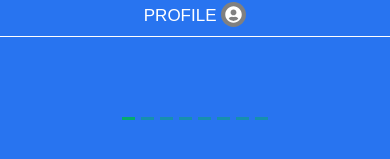
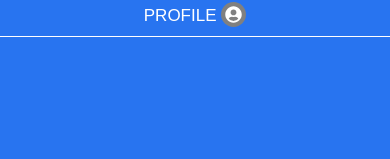
Before and after one commit to Ahmed-Zain-ul-Abideen/flask-app, a Flask app: page / in a window 390 px wide, after a click that opens the changed part. Shown: the part 364-523 px from the top of the page. Run offline with Flask 3, Linux system fonts and the light colour scheme; some libraries are stand-ins or nearby versions.

Commit message:
updated ui
updated ui

```diff
--- a/static/css/styles.css
+++ b/static/css/styles.css
@@ -1178,6 +1178,10 @@ input[type="password"]::-webkit-text-security {
   .my-globcontainer {
     max-width: 960px;
   }
+
+  .carousel-indicators {
+    bottom: -8px;
+  }
 }
 
 @media (max-width: 992px) {
@@ -1190,10 +1194,55 @@ input[type="password"]::-webkit-text-security {
   .my-globcontainer {
     max-width: 540px;
   }
+
+  .carousel-indicators {
+    bottom: -12px;
+  }
 }
 
 @media (max-width: 576px) {
   .my-globcontainer {
     max-width: 100%;
   }
+
+  .carousel-indicators {
+    bottom: -12px;
+  }
 }
+
+@media screen and (max-width: 768px) {
+  .carousel-indicators {
+    bottom: -8px;
+  }
+
+  .carousel-img {
+    height: auto;
+    object-fit: contain;      /* Maintain aspect ratio and ensure the image fits within the height */
+    width: auto;              /* Let the width adjust automatically based on the height */
+  }
+
+  .carousel-inner {
+    height: 135px;
+  }
+}
+
+
+@media screen and (max-width: 1168px) {
+  .carousel-indicators {
+    bottom: -8px;
+  }
+
+  .carousel-img {
+    height: auto;
+    object-fit: contain;      /* Maintain aspect ratio and ensure the image fits within the height */
+    width: auto;              /* Let the width adjust automatically based on the height */
+  }
+
+  .carousel-inner {
+    height: 135px;
+  }
+}
+
+.for_the_indicators {
+  display: none;
+}
--- a/templates/baseV3.html
+++ b/templates/baseV3.html
@@ -176,11 +176,16 @@
 
         // Handle the menu toggle
         var menubrop = document.getElementById('menubrop');
+        var myindictorsbut = document.getElementById('mysindic');
         menubrop.addEventListener('change', function() {
             if (menubrop.checked) {
                 document.body.classList.add('no-scroll');
+                myindictorsbut.style.display = "none";
+
             } else {
                 document.body.classList.remove('no-scroll');
+                myindictorsbut.style.display = "flex";
+
             }
         });
 
--- a/templates/indexV2.html
+++ b/templates/indexV2.html
@@ -22,7 +22,7 @@
 
 
     .carousel-img {
-        height: 100%;
+        /* height: 100%; */
         object-fit: contain;      /* Maintain aspect ratio and ensure the image fits within the height */
         width: auto;              /* Let the width adjust automatically based on the height */
     }
@@ -36,18 +36,19 @@
         bottom: -32px;
     }
 
-    /* Set color of active dot */
-    .carousel-indicators .active {
-        background-color: #04aa6d;
+    #menubrop:checked + .NavMenu + #carouselExample .carousel-indicators {
+        display: none;
     }
+
+
 </style>
 
 <div><h2 style="text-align:center;color: #04aa6d; font-weight: bold;">Accueil</h2></div>
 
 
 <div id="carouselExample" class="carousel slide  custom-carousel" data-bs-ride="carousel">
-    <div class="carousel-indicators">
-        <button type="button" data-bs-target="#carouselExample" data-bs-slide-to="0" class="active" aria-current="true" aria-label="Slide 1"></button>
+    <div class="carousel-indicators"  id="mysindic">
+        <button style="background-color: #04aa6d;" type="button" data-bs-target="#carouselExample" data-bs-slide-to="0" class="active" aria-current="true" aria-label="Slide 1"></button>
         <button style="background-color: #04aa6d;" type="button" data-bs-target="#carouselExample" data-bs-slide-to="1" aria-label="Slide 2"></button>
         <button style="background-color: #04aa6d;" type="button" data-bs-target="#carouselExample" data-bs-slide-to="2" aria-label="Slide 3"></button>
         <button style="background-color: #04aa6d;" type="button" data-bs-target="#carouselExample" data-bs-slide-to="3" aria-label="Slide 4"></button>
```
